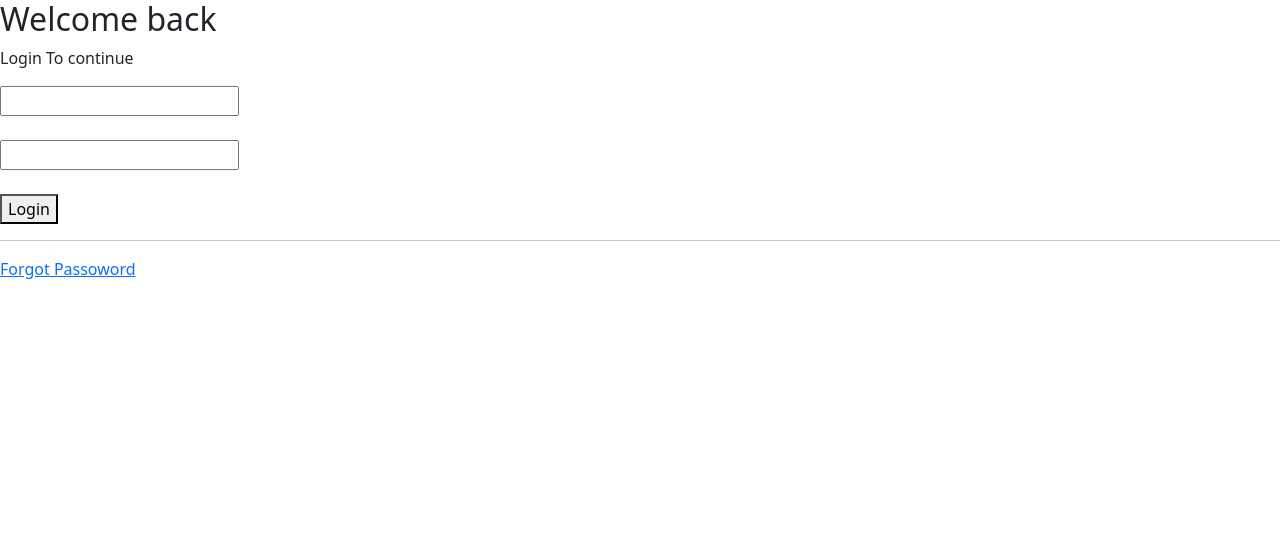
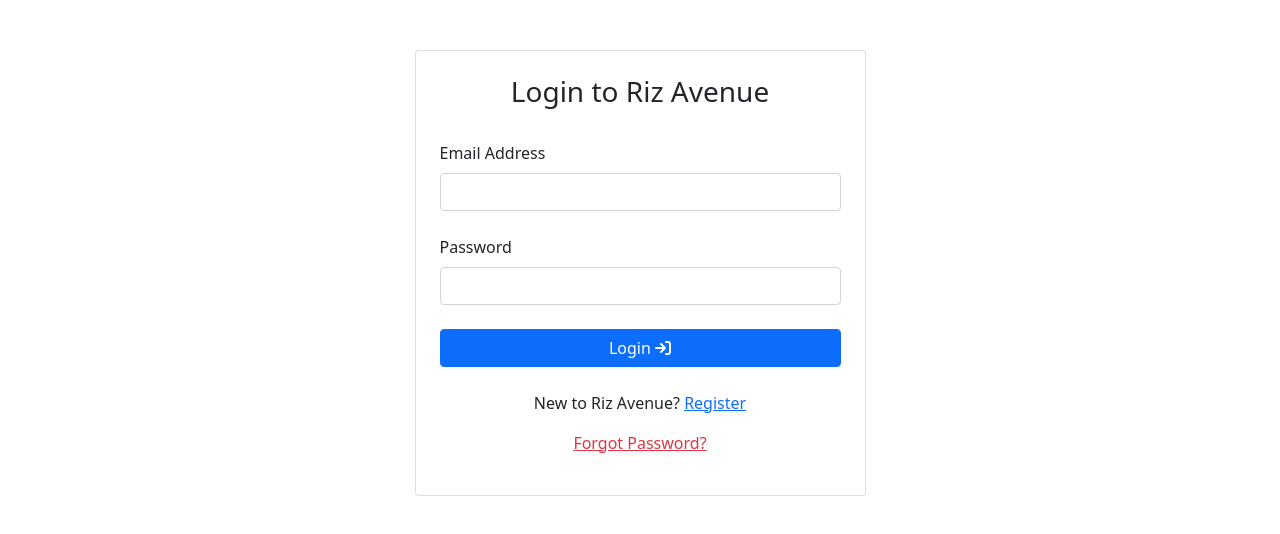
Before and after one commit to arkoaikins/Riz_Avenue, a React (Vite) app in the folder frontend/: page /login in a window 1280 px wide. Shown: the top 534 px of the page. Built offline with nearby package versions, Linux system fonts and the light colour scheme; what simple-zustand-devtools would draw is missing.

Commit message:
[feat]:Update login component with customized Bootstrap template

```diff
--- a/frontend/src/views/auth/Login.jsx
+++ b/frontend/src/views/auth/Login.jsx
@@ -33,43 +33,117 @@
         const {error} = await login(email, password)
         if (error) {
             alert(error)
+            setIsLoading(false)
         } else {
             navigate('/')
             resetForm()
+            setIsLoading(false);
         }
-        setIsLoading(false)
+
     }
 
     return (
-        <div>
-            <h2>Welcome back</h2>
-            <p>Login To continue</p>
+      <>
+        <main className="" style={{ marginBottom: 100, marginTop: 50 }}>
+          <div className="container">
+            {/* Section: Login form */}
+            <section className="">
+              <div className="row d-flex justify-content-center">
+                <div className="col-xl-5 col-md-8">
+                  <div className="card rounded-5">
+                    <div className="card-body p-4">
+                      <h3 className="text-center">Login to Riz Avenue</h3>
+                      <br />
+
+                      <div className="tab-content">
+                        <div
+                          className="tab-pane fade show active"
+                          id="pills-login"
+                          role="tabpanel"
+                          aria-labelledby="tab-login"
+                        >
                           <form onSubmit={handleLogin}>
+                            {/* Email input */}
+                            <div className="form-outline mb-4">
+                              <label className="form-label" htmlFor="loginName">
+                                Email Address
+                              </label>
                               <input
-                    type="text"
+                                type="email"
+                                id="loginName"
+                                required
                                 name="email"
-                    id="email"
                                 value={email}
+                                className="form-control"
                                 onChange={(e) => setEmail(e.target.value)}
                               />
-                <br />
-                <br />
+                            </div>
 
+                            <div className="form-outline mb-4">
+                              <label
+                                className="form-label"
+                                htmlFor="loginPassword"
+                              >
+                                Password
+                              </label>
                               <input
                                 type="password"
+                                id="loginpassword"
+                                required
                                 name="password"
-                    id="password"
                                 value={password}
+                                className="form-control"
                                 onChange={(e) => setPassword(e.target.value)}
                               />
-                <br />
-                <br />
-                <button type='submit'>Login</button>
-                <hr />
-                <Link to={`/forgot-password`}>Forgot Passoword</Link>
+                            </div>
+
+                            {isLoading === true ? (
+                              <button
+                                disabled
+                                className="btn btn-primary w-100"
+                                type="submit"
+                                //   disabled={"isLoading"}
+                              >
+                                <span className="mr-2">Logging in... </span>
+                                <i className="fas fa-spinner fa-spin" />
+                              </button>
+                            ) : (
+                              <button
+                                className="btn btn-primary w-100"
+                                type="submit"
+                                //   disabled={"isLoading"}
+                              >
+                                <span className="mr-2">Login </span>
+                                <i className="fas fa-sign-in" />
+                              </button>
+                            )}
+
+                            <div className="text-center">
+                              <p className="mt-4">
+                                New to Riz Avenue?{" "}
+                                <Link to="/register">Register</Link>
+                              </p>
+                              <p className="mt-0">
+                                <Link
+                                  to="/forgot-password/"
+                                  className="text-danger"
+                                >
+                                  Forgot Password?
+                                </Link>
+                              </p>
+                            </div>
                           </form>
                         </div>
-    )
+                      </div>
+                    </div>
+                  </div>
+                </div>
+              </div>
+            </section>
+          </div>
+        </main>
+      </>
+    );
 }
 
 export default Login
```
Lines whose indentation alone changed are shown as unchanged.
